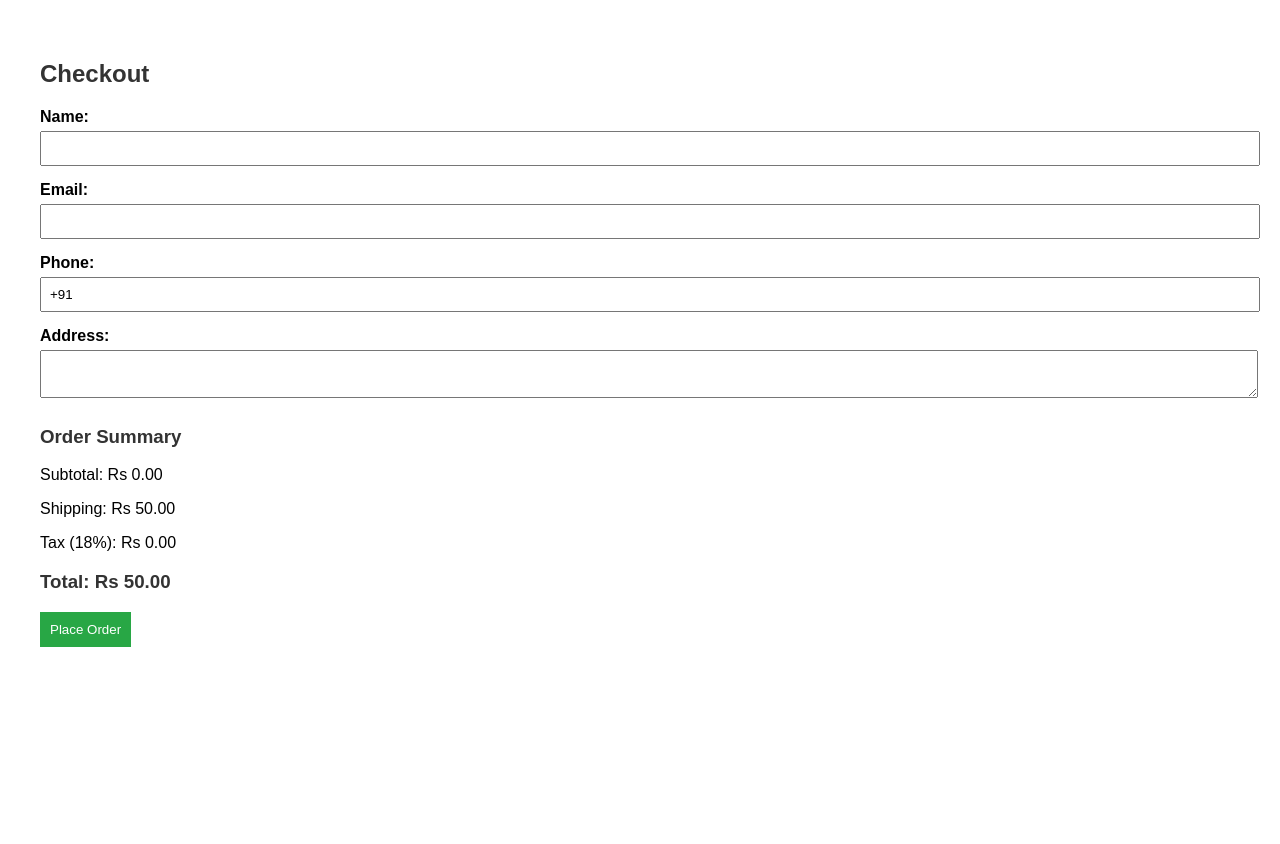
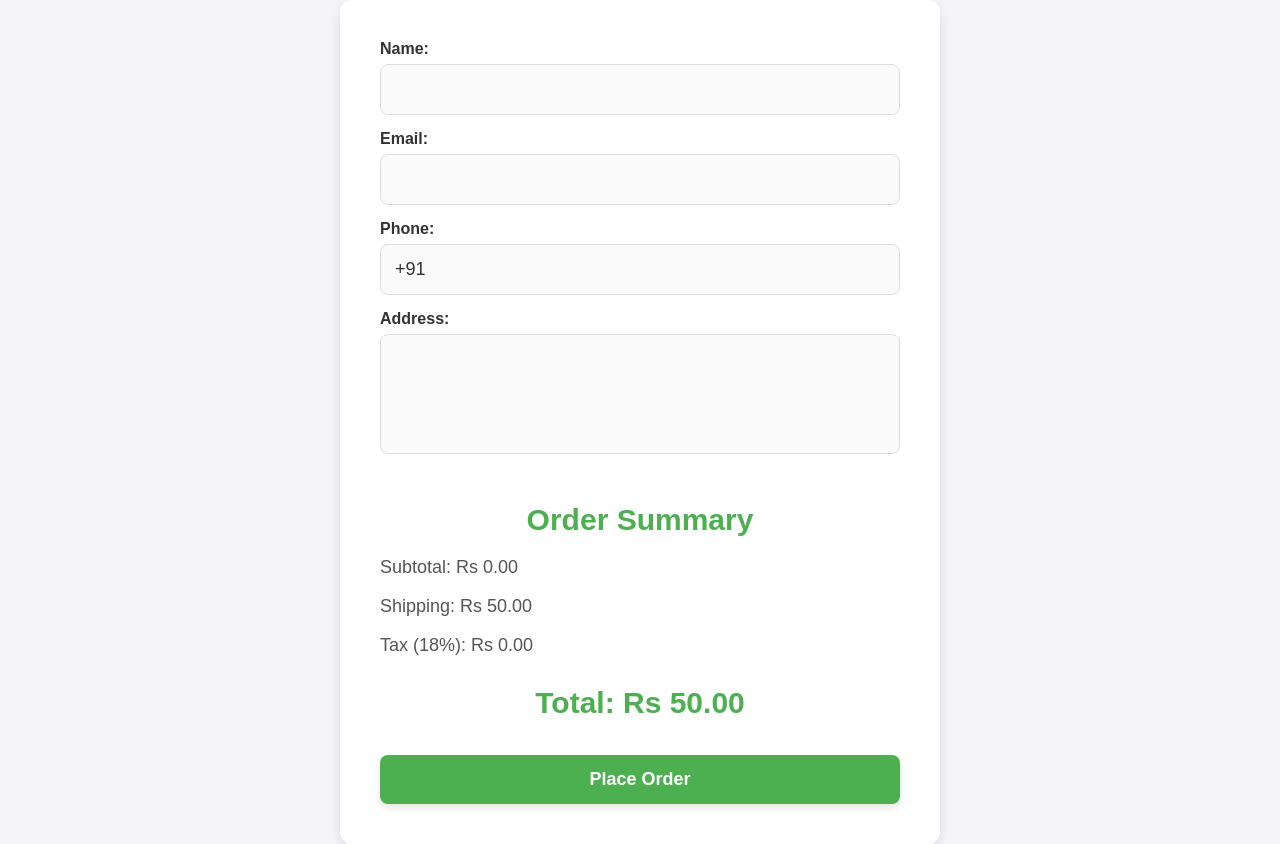
Before and after one commit to Sudarshan2323/Hotel_Pangat, a PHP site: page /php/checkout.php in a window 1280 px wide. Before the commit the page ends 647 px from the top, so only its background shows below. Run offline with PHP 8.4, Linux system fonts and the light colour scheme; the visitor is signed in with stand-in values (Sample User, id 1); data that the repository does not hold is empty.

Commit message:
checkout update

```diff
--- a/php/checkout.php
+++ b/php/checkout.php
@@ -28,7 +28,6 @@ $cartQuery = $conn->query("SELECT c.cart_id, p.product_id, p.name, p.price, c.qu
     <link rel="stylesheet" href="styles.css">
 </head>
 <body>
-    <h2>Checkout</h2>
     <form action="place_order.php" method="POST">
         <label>Name:</label>
         <input type="text" name="name" value="<?= htmlspecialchars($user['name']) ?>" required>
--- a/php/styles.css
+++ b/php/styles.css
@@ -1,31 +1,205 @@
+/* General Styling */
 body {
-    font-family: Arial, sans-serif;
-    margin: 20px;
-    padding: 20px;
+    font-family: 'Poppins', sans-serif;
+    background-color: #f4f4f9;
+    color: #333;
+    margin: 0;
+    padding: 0;
+    box-sizing: border-box;
+    display: flex;
+    justify-content: center;
+    align-items: center;
+    min-height: 100vh;
 }
-h2, h3 {
+
+/* Form Container */
+form {
+    background-color: #ffffff;
+    padding: 30px;
+    border-radius: 12px;
+    box-shadow: 0 4px 12px rgba(0, 0, 0, 0.1);
+    width: 100%;
+    max-width: 500px;
+    box-sizing: border-box;
+}
+
+/* Heading */
+h3 {
+    text-align: center;
+    color: #4CAF50;
+    font-size: 24px;
+    margin-bottom: 20px;
+}
+
+/* Labels */
+label {
+    display: block;
+    margin-bottom: 6px;
+    font-weight: 600;
+    color: #333;
+    font-size: 16px;
+}
+
+/* Input Fields */
+input[type="text"],
+input[type="email"],
+textarea {
+    width: 100%;
+    padding: 14px;
+    margin-bottom: 15px;
+    border-radius: 8px;
+    border: 1px solid #ddd;
+    background-color: #fafafa;
+    font-size: 16px;
+    color: #333;
+    transition: border-color 0.3s ease;
+    box-sizing: border-box;
+}
+
+input:focus, textarea:focus {
+    border-color: #4CAF50;
+    outline: none;
+}
+
+/* Textarea */
+textarea {
+    resize: none;
+    height: 120px;
+}
+
+/* Order Summary */
+ul {
+    list-style: none;
+    padding: 0;
+    margin: 0;
+}
+
+ul li {
+    padding: 12px;
+    background-color: #f9f9f9;
+    border-bottom: 1px solid #eee;
+    font-size: 16px;
+    color: #555;
+    display: flex;
+    justify-content: space-between;
+    align-items: center;
+    transition: background-color 0.2s ease;
+}
+
+ul li:last-child {
+    border-bottom: none;
+}
+
+/* Hover Effect for List Items */
+ul li:hover {
+    background-color: #f1f1f1;
+}
+
+/* Price Summary */
+p {
+    font-size: 18px;
+    color: #555;
+    margin-bottom: 8px;
+    display: flex;
+    justify-content: space-between;
+}
+
+p strong {
     color: #333;
 }
-label {
+
+/* Total Amount */
+h3.total {
+    color: #4CAF50;
+    font-size: 24px;
+    text-align: center;
+    margin-top: 15px;
+}
+
+/* Submit Button */
+button[type="submit"] {
+    width: 100%;
+    padding: 14px;
+    background-color: #4CAF50;
+    color: #ffffff;
+    border: none;
+    border-radius: 8px;
+    font-size: 18px;
     font-weight: bold;
-    display: block;
-    margin-top: 10px;
+    cursor: pointer;
+    transition: background-color 0.3s ease;
+    margin-top: 15px;
+    box-shadow: 0 4px 8px rgba(0,0,0,0.1);
 }
-input, textarea {
-    width: 100%;
-    padding: 8px;
-    margin: 5px 0;
+
+button[type="submit"]:hover {
+    background-color: #45a049;
 }
-button {
-    background-color: #28a745;
-    color: white;
-    padding: 10px;
-    border: none;
-    cursor: pointer;
+
+/* Mobile Responsiveness */
+@media (max-width: 768px) {
+    body {
+        padding: 20px;
+        align-items: flex-start;
+    }
+
+    form {
+        width: 100%;
+        max-width: 100%;
+        padding: 20px;
+    }
+
+    h3 {
+        font-size: 22px;
+    }
+
+    label {
+        font-size: 14px;
+    }
+
+    input[type="text"],
+    input[type="email"],
+    textarea {
+        padding: 12px;
+        font-size: 14px;
+    }
+
+    ul li {
+        font-size: 14px;
+        padding: 10px;
+    }
+
+    button[type="submit"] {
+        padding: 12px;
+        font-size: 16px;
+    }
 }
-button:hover {
-    background-color: #218838;
+
+/* Desktop Responsiveness */
+@media (min-width: 1024px) {
+    form {
+        max-width: 600px;
+        padding: 40px;
+    }
+
+    h3 {
+        font-size: 30px;
+    }
+
+    input[type="text"],
+    input[type="email"],
+    textarea {
+        font-size: 18px;
+        padding: 14px;
+    }
+
+    ul li {
+        font-size: 16px;
+        padding: 12px;
+    }
+
+    button[type="submit"] {
+        font-size: 18px;
+        padding: 14px;
+    }
 }
-ul {
-    list-style-type: none;
-}
```
Also changed, not shown: Components/index.html (+11 -40 lines), Css/ai.css (+17 -1 lines).
